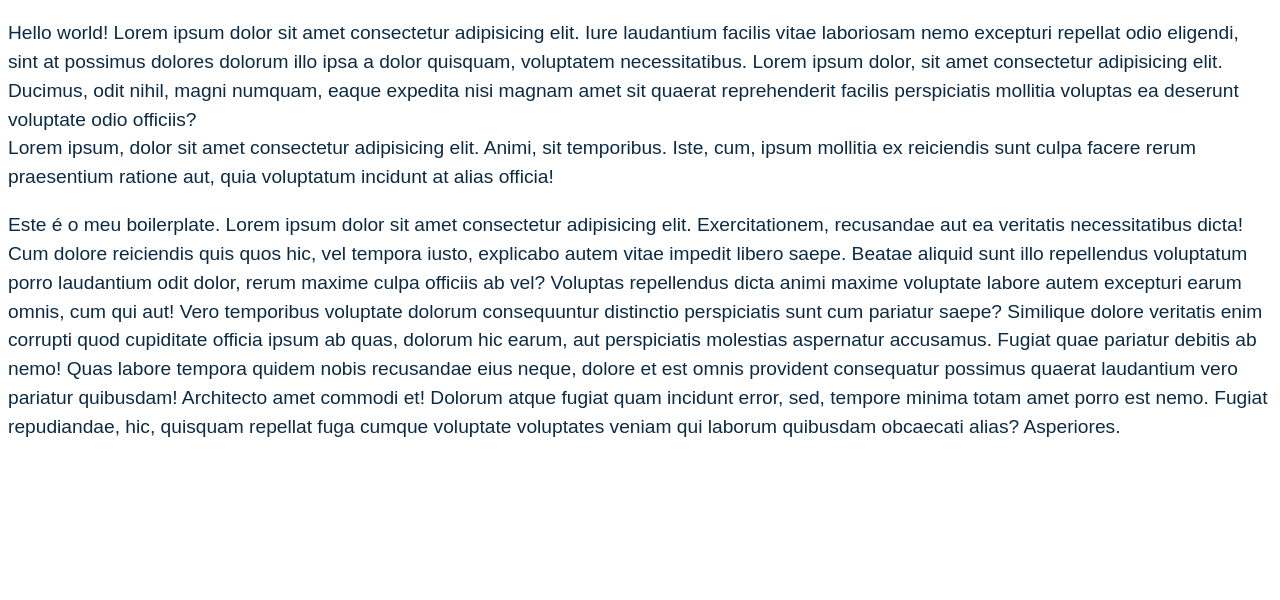
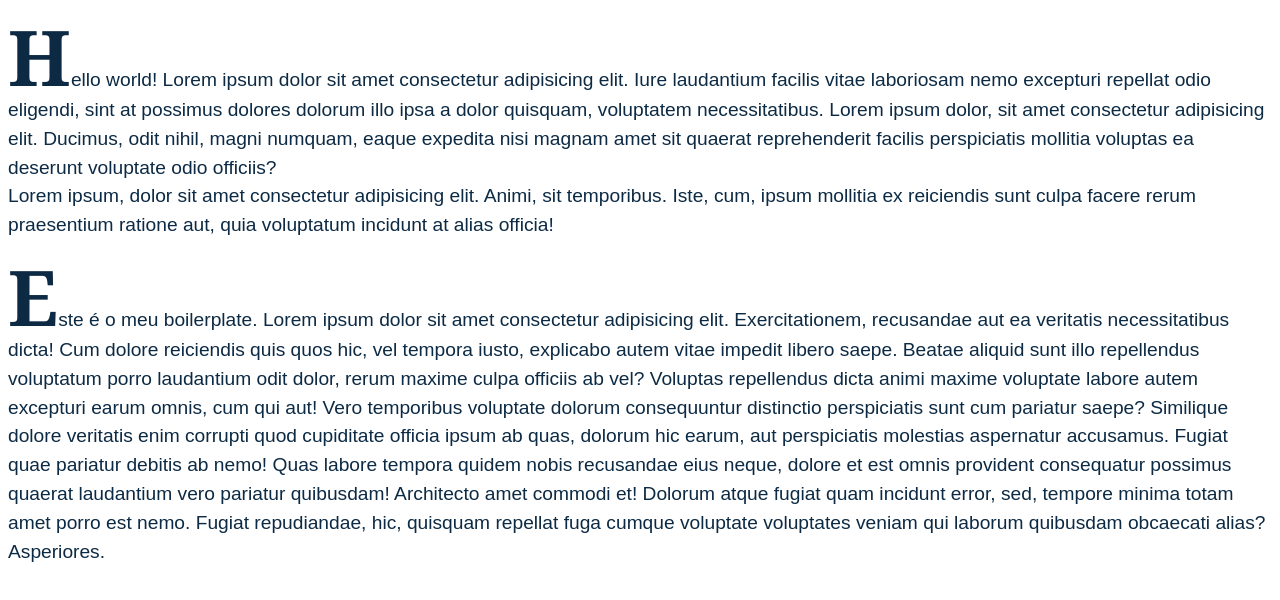
Before and after one commit to utfpr-cefwm/html5-boilerplate-2025-1, a website built with webpack: page index.html in a window 1280 px wide. Built offline with nearby package versions, Linux system fonts and the light colour scheme.

Commit message:
Destaca a primeira letra de cada parágrafo.

```diff
--- a/css/style.css
+++ b/css/style.css
@@ -6,5 +6,12 @@ body {
 
 p {
   color: #0c2a44;
-  line-height: 1.5em;
+  line-height: 1.5;
 }
+
+p::first-letter {
+  font-family: Georgia, 'Times New Roman', Times, serif;
+  font-size: 4em;
+  font-weight: bold;
+  line-height: 1;
+}
```
